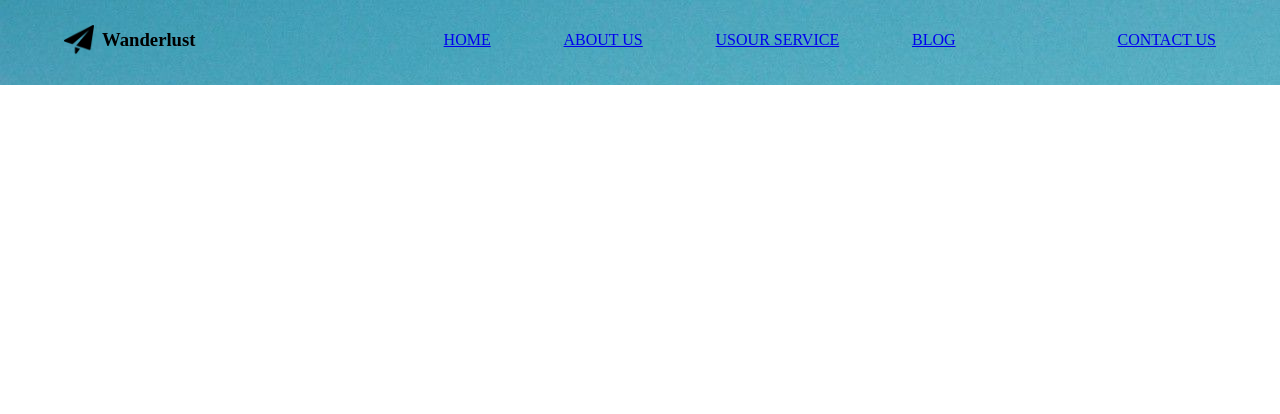
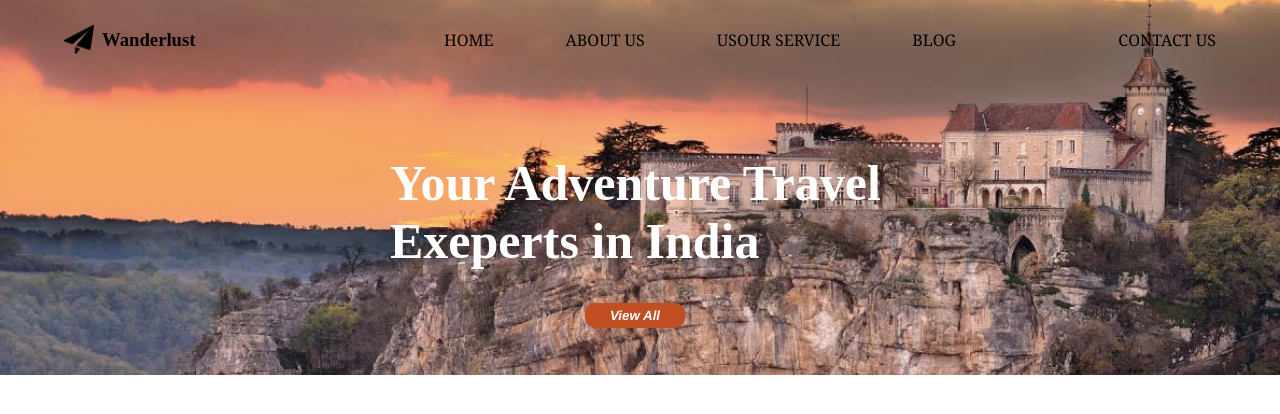
Before and after one commit to pramodjangid/Wanderlust, a website: page search.html in a window 1280 px wide. Drawn offline with Linux system fonts and the light colour scheme; no server answers.

Commit message:
Search Page

```diff
--- a/search.css
+++ b/search.css
@@ -14,7 +14,10 @@ body{
     flex-basis: 100%;
     gap: 4%;
     width: 70%;
-    margin: 15%;
+    margin: 11%;
+    background-color: #f5f7f9;
+    padding: 70px;
+    box-shadow: rgba(0, 0, 0, 0.06) 0px 2px 4px 0px inset;
   }
 
   .card:not(:last-child) {
@@ -120,11 +123,12 @@ body{
 
  /* container */
 
-  #container{
-    background-image: url("image1.jpg");
-    background-repeat: repeat;
-    background-size: auto auto;
+  #box1{
+    background-image: url("image4.jpg");
+    background-repeat: no-repeat;
+    background-size:cover;
     padding-bottom: 25px;
+    height: 350px;
   }
 
 /* navbar */
@@ -157,9 +161,59 @@ body{
     width: 40%;
     display: flex;
     justify-content: space-between;
+
+  }
+
+  #links a{
+    text-decoration: none;
+    color: black;
+    font-family: Georgia, 'Times New Roman', Times, serif;
   }
 
   #contact-us{
     margin-left: 5% ;
     margin-right: 5%;
   }
+  #contact-us a{
+    text-decoration: none;
+    color: black;
+    font-family: Georgia, 'Times New Roman', Times, serif;
+  }
+
+  #text-wrapper{
+    width: 50%;
+    margin-left: 200px;
+    margin-top: 60px;
+    display: flex;
+    flex-direction: column;
+    align-items: center;
+    padding-left: 190px;
+
+  }
+
+  #text-wrapper h1 {
+    font-size: 50px;
+    font-family: ui-sans-serif;
+    color: rgb(255 255 255);
+    /* margin-left: 100px; */
+    /* margin: auto; */
+
+  }
+  #text-wrapper button {
+    height: 25px;
+    border: none;
+    cursor: pointer;
+    background-color: #c14e23;
+    width: 100px;
+    font-weight: bold;
+    font-style: oblique;
+    font-family: 'Franklin Gothic Medium', 'Arial Narrow', Arial, sans-serif;
+    margin-left: -150px;
+    color: white;
+    border-radius: 10px;
+    /* margin: auto; */
+  }
+
+  /* #tour-list-wrapper{
+
+  } */
--- a/search.html
+++ b/search.html
@@ -9,6 +9,7 @@
 </head>
 <body>
     <div id="container">
+        <div id="box1">
             <div id="nav">
                 <div id="logo">
                     <img src="./paper-plane.png" alt="">
@@ -22,10 +23,18 @@
                 </div>
                 <div id="contact-us"><a href="#">CONTACT US</a></div>
             </div>
+            <div id="text-wrapper">
+                <h1>Your Adventure Travel Exeperts in India</h1>
+                <button>View All</button>
+            </div>
+        </div>
 
 
+        <div id="box2">
             <div id="tour-list-wrapper" class="tour-list-wrapper"></div>
             <!-- Append Tour Cardlist here -->
+        </div>
+
 
 
     </div>
--- a/search.js
+++ b/search.js
@@ -76,7 +76,7 @@ let mainSection = document.getElementById("tour-list-wrapper");
 
     let card_price=document.createElement("div")
     card_price.classList.add("card-price")
-    card_price.textContent=price
+    card_price.textContent=`Tour Price: ${price}`
 
   card_image.append(img)
   card_body.append(h3,card_desc,link,card_price)
```
Also changed, not shown: MANALI.jpg (added), image3.jpeg (added), image4.jpg (added). Lines whose indentation alone changed are shown as unchanged.
